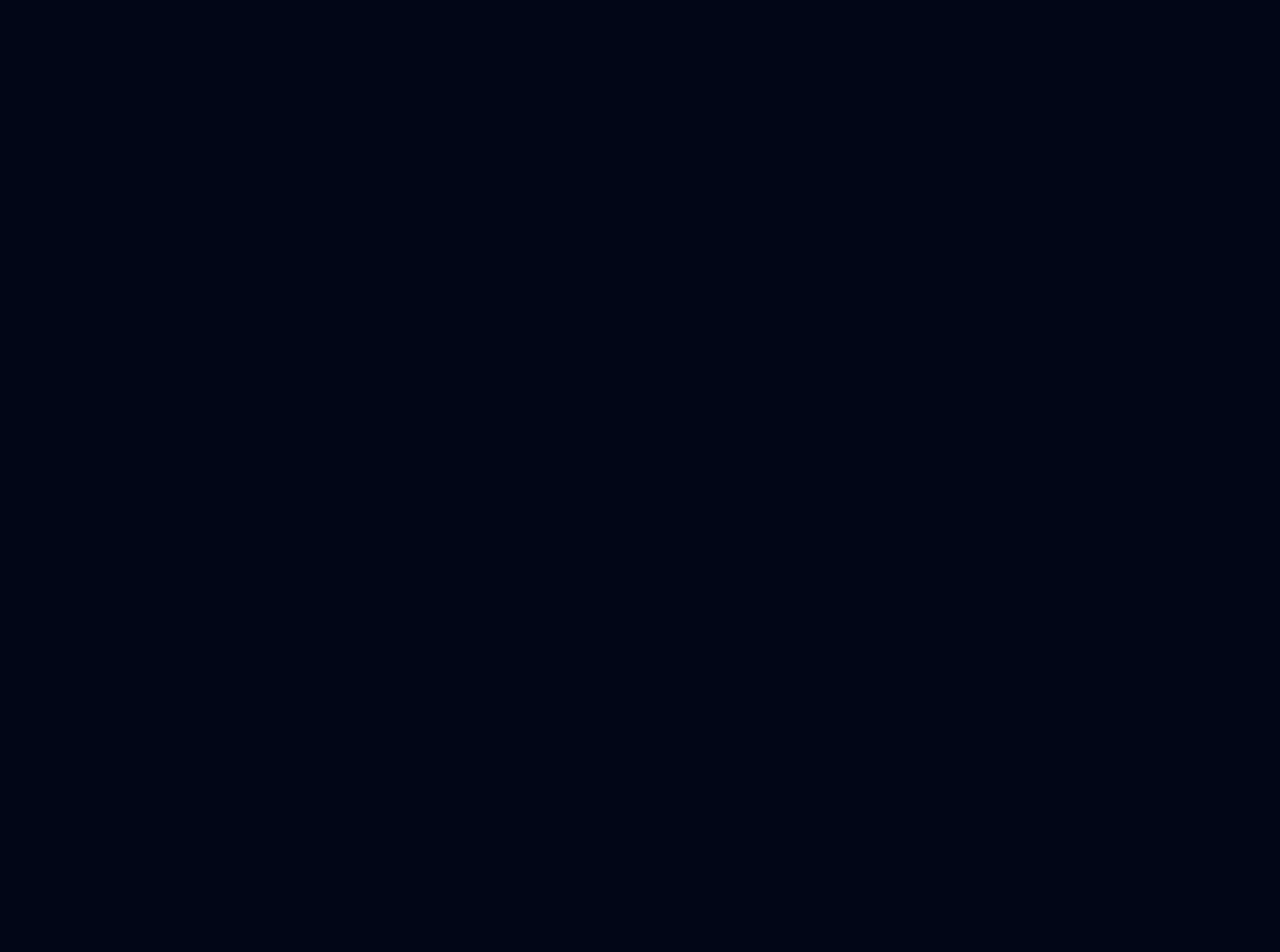
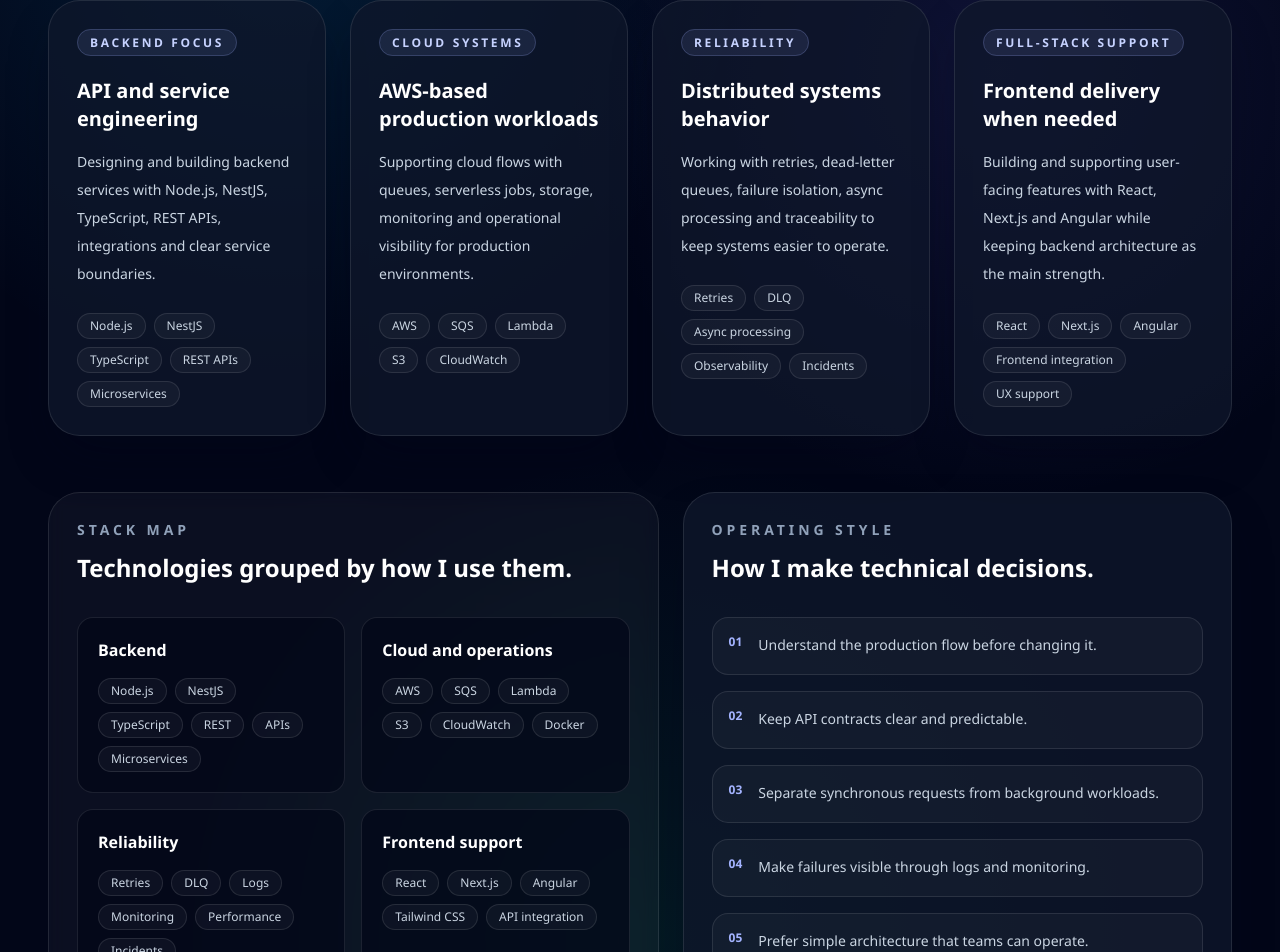
Before and after one commit to giordanap/portfolio, a Next.js app: page / in a window 1280 px wide. Shown: the part 10421-11373 px from the top of the page. Before the commit the page ends 10322 px from the top, so only its background shows below. Built offline with nearby package versions, Linux system fonts and the light colour scheme.

Commit message:
feat: add technical experience section

```diff
--- a/src/app/page.tsx
+++ b/src/app/page.tsx
@@ -8,6 +8,7 @@ import { HeroSection } from "@/components/sections/hero-section";
 import { CloudMediaSupportSection } from "@/components/sections/cloud-media-support-section";
 import { ProductionExperienceSection } from "@/components/sections/production-experience-section";
 import { FeaturedProjectsSection } from "@/components/sections/featured-projects-section";
+import { TechnicalExperienceSection } from "@/components/sections/technical-experience-section";
 
 const previewSections = [
   {
@@ -69,6 +70,7 @@ export default function Home() {
             <CloudMediaSupportSection />
       <ProductionExperienceSection />
       <FeaturedProjectsSection />
+      <TechnicalExperienceSection />
     </main>
 
       <Footer />
--- /dev/null
+++ b/src/components/sections/technical-experience-section.tsx
@@ -0,0 +1,153 @@
+"use client";
+
+import { motion } from "framer-motion";
+
+import {
+  technicalExperience,
+  technicalOperatingStyle,
+  technicalStackGroups,
+} from "@/data/technical-experience";
+
+export function TechnicalExperienceSection() {
+  return (
+    <section
+      id="technical-experience"
+      className="relative overflow-hidden border-t border-white/10 bg-slate-950 px-6 py-24 text-white sm:px-8 lg:px-12"
+    >
+      <div className="absolute inset-0 bg-[radial-gradient(circle_at_22%_18%,rgba(14,165,233,0.14),transparent_30%),radial-gradient(circle_at_78%_28%,rgba(99,102,241,0.14),transparent_30%),radial-gradient(circle_at_52%_88%,rgba(16,185,129,0.1),transparent_34%)]" />
+
+      <div className="relative mx-auto flex max-w-7xl flex-col gap-14">
+        <motion.div
+          initial={{ opacity: 0, y: 24 }}
+          whileInView={{ opacity: 1, y: 0 }}
+          viewport={{ once: true, margin: "-120px" }}
+          transition={{ duration: 0.6, ease: "easeOut" }}
+          className="grid gap-8 lg:grid-cols-[0.95fr_1.05fr] lg:items-end"
+        >
+          <div>
+            <p className="mb-4 text-sm font-semibold uppercase tracking-[0.32em] text-indigo-300">
+              Technical experience
+            </p>
+
+            <h2 className="text-3xl font-semibold tracking-tight text-white sm:text-4xl lg:text-5xl">
+              A backend profile with cloud, reliability and full-stack range.
+            </h2>
+          </div>
+
+          <p className="text-base leading-8 text-slate-300 sm:text-lg">
+            My strongest value is in backend engineering, especially when APIs,
+            distributed systems, cloud services and production behavior need to
+            work together. I can also support the frontend side when product
+            delivery needs it.
+          </p>
+        </motion.div>
+
+        <div className="grid gap-6 lg:grid-cols-4">
+          {technicalExperience.map((item, index) => (
+            <motion.article
+              key={item.title}
+              initial={{ opacity: 0, y: 26 }}
+              whileInView={{ opacity: 1, y: 0 }}
+              viewport={{ once: true, margin: "-120px" }}
+              transition={{ duration: 0.55, delay: index * 0.08 }}
+              className="group rounded-[2rem] border border-white/10 bg-slate-900/75 p-7 shadow-2xl shadow-slate-950/40 transition hover:-translate-y-1 hover:border-indigo-300/40"
+            >
+              <span className="rounded-full border border-indigo-300/20 bg-indigo-300/10 px-3 py-1 text-xs font-semibold uppercase tracking-[0.22em] text-indigo-200">
+                {item.period}
+              </span>
+
+              <h3 className="mt-6 text-xl font-semibold text-white">
+                {item.title}
+              </h3>
+
+              <p className="mt-4 text-sm leading-7 text-slate-300">
+                {item.description}
+              </p>
+
+              <div className="mt-6 flex flex-wrap gap-2">
+                {item.tags.map((tag) => (
+                  <span
+                    key={tag}
+                    className="rounded-full border border-white/10 bg-white/[0.04] px-3 py-1 text-xs font-medium text-slate-300"
+                  >
+                    {tag}
+                  </span>
+                ))}
+              </div>
+            </motion.article>
+          ))}
+        </div>
+
+        <div className="grid gap-6 lg:grid-cols-[1fr_0.9fr]">
+          <motion.div
+            initial={{ opacity: 0, y: 24 }}
+            whileInView={{ opacity: 1, y: 0 }}
+            viewport={{ once: true, margin: "-120px" }}
+            transition={{ duration: 0.6 }}
+            className="rounded-[2rem] border border-white/10 bg-white/[0.04] p-7 backdrop-blur"
+          >
+            <p className="text-sm font-semibold uppercase tracking-[0.28em] text-slate-400">
+              Stack map
+            </p>
+
+            <h3 className="mt-3 text-2xl font-semibold text-white">
+              Technologies grouped by how I use them.
+            </h3>
+
+            <div className="mt-8 grid gap-4 sm:grid-cols-2">
+              {technicalStackGroups.map((group) => (
+                <div
+                  key={group.title}
+                  className="rounded-2xl border border-white/10 bg-slate-950/70 p-5"
+                >
+                  <h4 className="font-semibold text-white">{group.title}</h4>
+
+                  <div className="mt-4 flex flex-wrap gap-2">
+                    {group.items.map((item) => (
+                      <span
+                        key={item}
+                        className="rounded-full border border-white/10 bg-white/[0.04] px-3 py-1 text-xs font-medium text-slate-300"
+                      >
+                        {item}
+                      </span>
+                    ))}
+                  </div>
+                </div>
+              ))}
+            </div>
+          </motion.div>
+
+          <motion.div
+            initial={{ opacity: 0, y: 24 }}
+            whileInView={{ opacity: 1, y: 0 }}
+            viewport={{ once: true, margin: "-120px" }}
+            transition={{ duration: 0.6, delay: 0.08 }}
+            className="rounded-[2rem] border border-white/10 bg-slate-900/75 p-7 shadow-2xl shadow-slate-950/40"
+          >
+            <p className="text-sm font-semibold uppercase tracking-[0.28em] text-slate-400">
+              Operating style
+            </p>
+
+            <h3 className="mt-3 text-2xl font-semibold text-white">
+              How I make technical decisions.
+            </h3>
+
+            <ul className="mt-8 space-y-4">
+              {technicalOperatingStyle.map((item, index) => (
+                <li
+                  key={item}
+                  className="flex gap-4 rounded-2xl border border-white/10 bg-white/[0.03] p-4 text-sm leading-6 text-slate-300"
+                >
+                  <span className="text-xs font-semibold text-indigo-300">
+                    0{index + 1}
+                  </span>
+                  {item}
+                </li>
+              ))}
+            </ul>
+          </motion.div>
+        </div>
+      </div>
+    </section>
+  );
+}
--- /dev/null
+++ b/src/data/technical-experience.ts
@@ -0,0 +1,57 @@
+export const technicalExperience = [
+  {
+    period: "Backend focus",
+    title: "API and service engineering",
+    description:
+      "Designing and building backend services with Node.js, NestJS, TypeScript, REST APIs, integrations and clear service boundaries.",
+    tags: ["Node.js", "NestJS", "TypeScript", "REST APIs", "Microservices"],
+  },
+  {
+    period: "Cloud systems",
+    title: "AWS-based production workloads",
+    description:
+      "Supporting cloud flows with queues, serverless jobs, storage, monitoring and operational visibility for production environments.",
+    tags: ["AWS", "SQS", "Lambda", "S3", "CloudWatch"],
+  },
+  {
+    period: "Reliability",
+    title: "Distributed systems behavior",
+    description:
+      "Working with retries, dead-letter queues, failure isolation, async processing and traceability to keep systems easier to operate.",
+    tags: ["Retries", "DLQ", "Async processing", "Observability", "Incidents"],
+  },
+  {
+    period: "Full-stack support",
+    title: "Frontend delivery when needed",
+    description:
+      "Building and supporting user-facing features with React, Next.js and Angular while keeping backend architecture as the main strength.",
+    tags: ["React", "Next.js", "Angular", "Frontend integration", "UX support"],
+  },
+];
+
+export const technicalStackGroups = [
+  {
+    title: "Backend",
+    items: ["Node.js", "NestJS", "TypeScript", "REST", "APIs", "Microservices"],
+  },
+  {
+    title: "Cloud and operations",
+    items: ["AWS", "SQS", "Lambda", "S3", "CloudWatch", "Docker"],
+  },
+  {
+    title: "Reliability",
+    items: ["Retries", "DLQ", "Logs", "Monitoring", "Performance", "Incidents"],
+  },
+  {
+    title: "Frontend support",
+    items: ["React", "Next.js", "Angular", "Tailwind CSS", "API integration"],
+  },
+];
+
+export const technicalOperatingStyle = [
+  "Understand the production flow before changing it.",
+  "Keep API contracts clear and predictable.",
+  "Separate synchronous requests from background workloads.",
+  "Make failures visible through logs and monitoring.",
+  "Prefer simple architecture that teams can operate.",
+];
```
